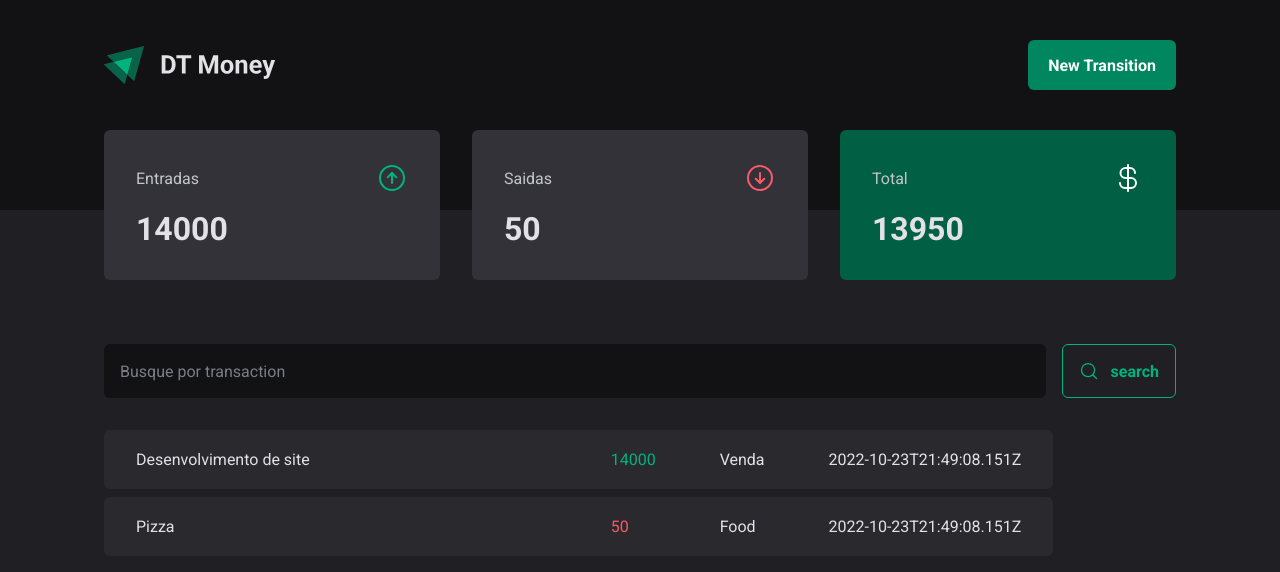
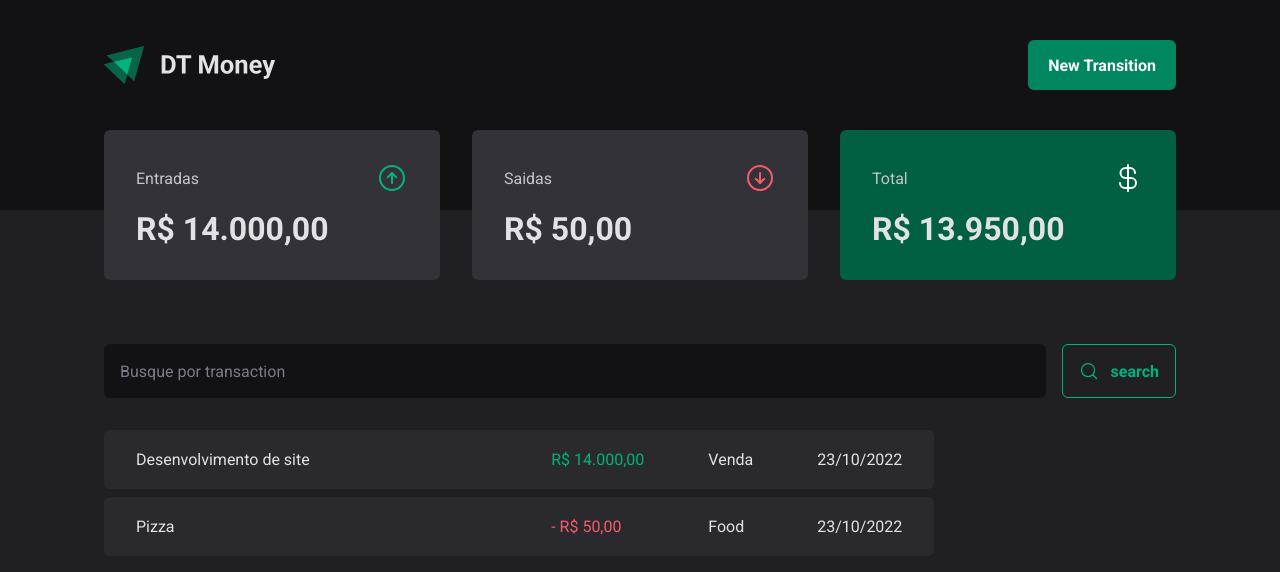
Before and after one commit to Vinicius-Holtman/dt-money-ignite, a React (Vite) app: page / in a window 1280 px wide. Shown: the top 572 px of the page. Built offline with nearby package versions, Linux system fonts and the light colour scheme; data requests are answered from the project's data file.

Commit message:
Format value

```diff
--- a/src/components/Summary/index.tsx
+++ b/src/components/Summary/index.tsx
@@ -2,6 +2,7 @@
 import { ArrowCircleDown, ArrowCircleUp, CurrencyDollar } from 'phosphor-react';
 import { useContext } from "react";
 import { TransactionsContext } from "../../contexts/TransactionsContext";
+import { priceFormatter } from "../../utils/formatter";
 
 
 export function Summary() {
@@ -33,7 +34,7 @@
           <ArrowCircleUp size={32} color="#00b37e" />
         </header>
 
-        <strong>{summary.income}</strong>
+        <strong>{priceFormatter.format(summary.income)}</strong>
       </SummaryCard>
 
       <SummaryCard>
@@ -42,7 +43,7 @@
           <ArrowCircleDown size={32} color="#f75a68" />
         </header>
 
-        <strong>{summary.outcome}</strong>
+        <strong>{priceFormatter.format(summary.outcome)}</strong>
       </SummaryCard>
 
       <SummaryCard variant="green">
@@ -51,7 +52,7 @@
           <CurrencyDollar size={32} color="#FFF" />
         </header>
 
-        <strong>{summary.total}</strong>
+        <strong>{priceFormatter.format(summary.total)}</strong>
       </SummaryCard>
     </SummaryContainer>
   )
--- a/src/pages/Transactions/index.tsx
+++ b/src/pages/Transactions/index.tsx
@@ -2,6 +2,7 @@
 import { Header } from "../../components/Header";
 import { Summary } from "../../components/Summary";
 import { TransactionsContext } from "../../contexts/TransactionsContext";
+import { dateFormatter, priceFormatter } from "../../utils/formatter";
 import { SearchForm } from "./components/SearchForm";
 import { PriceHighlight, TransactionsContainer, TransactionsTable } from "./styles";
 
@@ -24,11 +25,12 @@
                 <td width="50%">{transaction.description}</td>
                 <td>
                   <PriceHighlight variant={transaction.type}>
-                    {transaction.price}
+                    {transaction.type === 'outcome' && '- '}
+                    {priceFormatter.format(transaction.price)}
                   </PriceHighlight>
                 </td>
                 <td>{transaction.category}</td>
-                <td>{transaction.createdAt}</td>
+                <td>{dateFormatter.format(new Date(transaction.createdAt))}</td>
               </tr>
             )
           })}
--- /dev/null
+++ b/src/utils/formatter.ts
@@ -0,0 +1,6 @@
+export const dateFormatter = new Intl.DateTimeFormat('pt-BR');
+
+export const priceFormatter = new Intl.NumberFormat('pt-BR', {
+  style: 'currency',
+  currency: 'BRL'
+})
```
